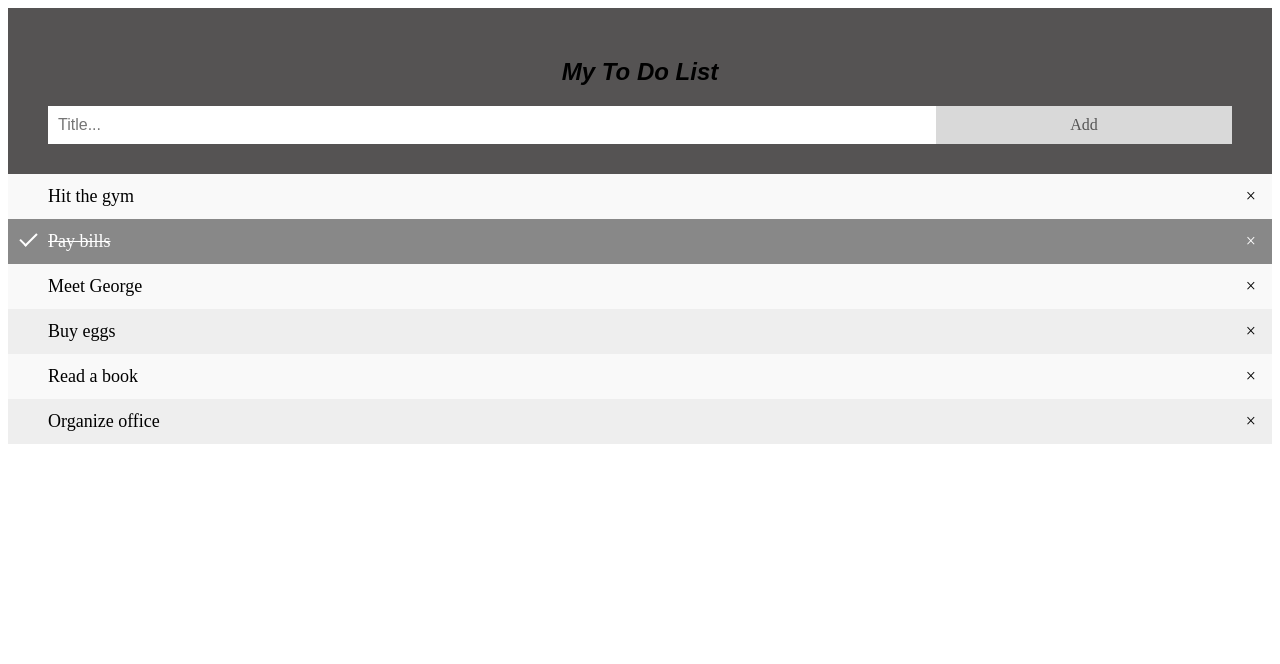
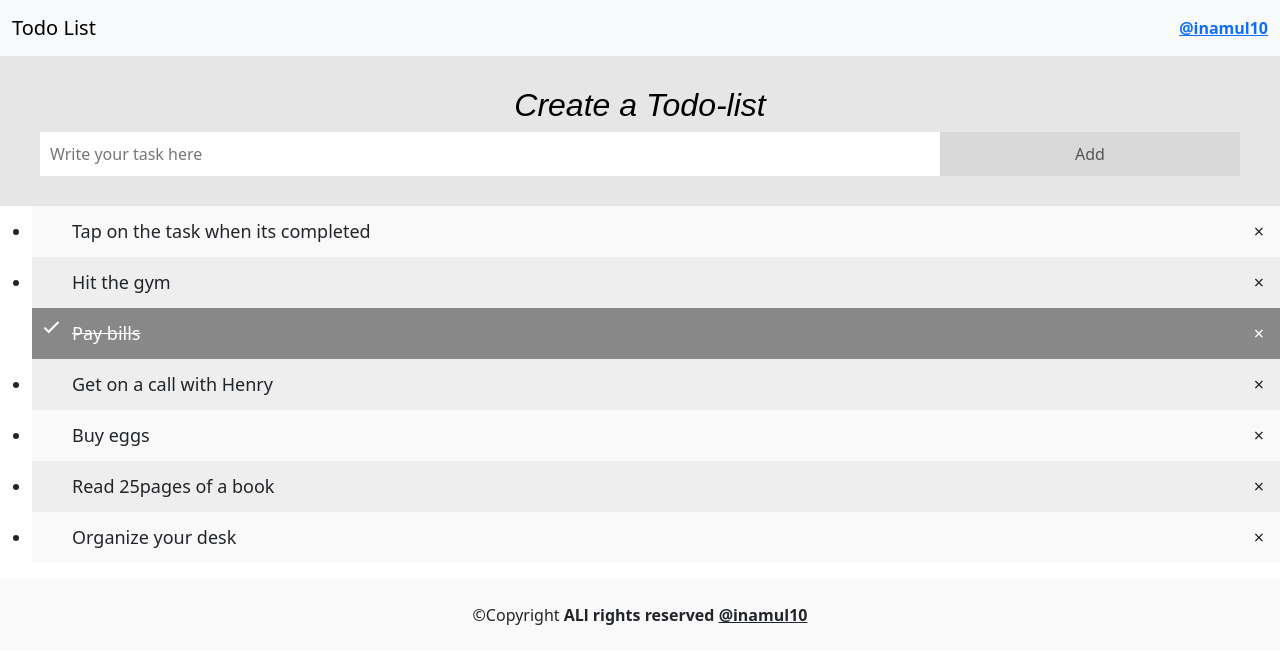
Before and after one commit to inamul10/Todo-List, a plain HTML site: page index.html in a window 1280 px wide. Drawn offline with nearby package versions, Linux system fonts and the light colour scheme.

Commit message:
Todo updated

```diff
--- a/index.css
+++ b/index.css
@@ -82,7 +82,7 @@ html {
 
   /* Style the header */
   .header {
-    background-color: #555353;
+    background-color: #e6e6e6;
     padding: 30px 40px;
     color: white;
     text-align: center;
@@ -123,3 +123,8 @@ html {
   .addBtn:hover {
     background-color: #bbb;
   }
+
+  .copyright {
+    align-items: center;
+
+}
--- a/index.html
+++ b/index.html
@@ -6,25 +6,43 @@
   <meta name="viewport" content="width=device-width">
   <title>Todo-List</title>
   <link href="index.css" rel="stylesheet" type="text/css" />
+  <link href="https://cdn.jsdelivr.net/npm/bootstrap@5.3.0/dist/css/bootstrap.min.css" rel="stylesheet" integrity="sha384-9ndCyUaIbzAi2FUVXJi0CjmCapSmO7SnpJef0486qhLnuZ2cdeRhO02iuK6FUUVM" crossorigin="anonymous">
 </head>
 
 <body>
+
+<nav class="navbar bg-body-tertiary">
+  <div class="container-fluid">
+    <span class="navbar-brand mb-0 h1">Todo List</span>
+    <a href="https://github.com/inamul10/" target="_blank"><span class='navbar' ><b>@inamul10</b></span></a>
+  </div>
+</nav>
+<div>
   <div id="myDIV" class="header">
-    <h2 class=fnt>My To Do List</h2>
-    <input type="text" id="myInput" placeholder="Title...">
+    <h2 class=fnt>Create a Todo-list</h2>
+    <input type="text" id="myInput" placeholder="Write your task here">
     <span onclick="newElement()" class="addBtn">Add</span>
   </div>
 
   <ul id="myUL">
+    <li>Tap on the task when its completed</li>
     <li>Hit the gym</li>
     <li class="checked">Pay bills</li>
-    <li>Meet George</li>
+    <li>Get on a call with Henry</li>
     <li>Buy eggs</li>
-    <li>Read a book</li>
-    <li>Organize office</li>
+    <li>Read 25pages of a book</li>
+    <li>Organize your desk</li>
   </ul>
-  <script src="index.js"></script>
 
+  <footer id="footer" class="footer" >
+    <div class="text-center p-4" style="background-color: rgba(0, 0, 0, 0.025);">
+      ©Copyright <b>ALl rights reserved</b>
+      <a class="text-reset fw-bold" href="https://github.com/inamul10/">@inamul10</a>
+    </div>
+ </footer>
+  <script src="/index.js"></script>
+  <script src="https://cdn.jsdelivr.net/npm/bootstrap@5.3.0/dist/js/bootstrap.bundle.min.js" integrity="sha384-geWF76RCwLtnZ8qwWowPQNguL3RmwHVBC9FhGdlKrxdiJJigb/j/68SIy3Te4Bkz" crossorigin="anonymous"></script>
+</div>
 
 </body>
 
```
